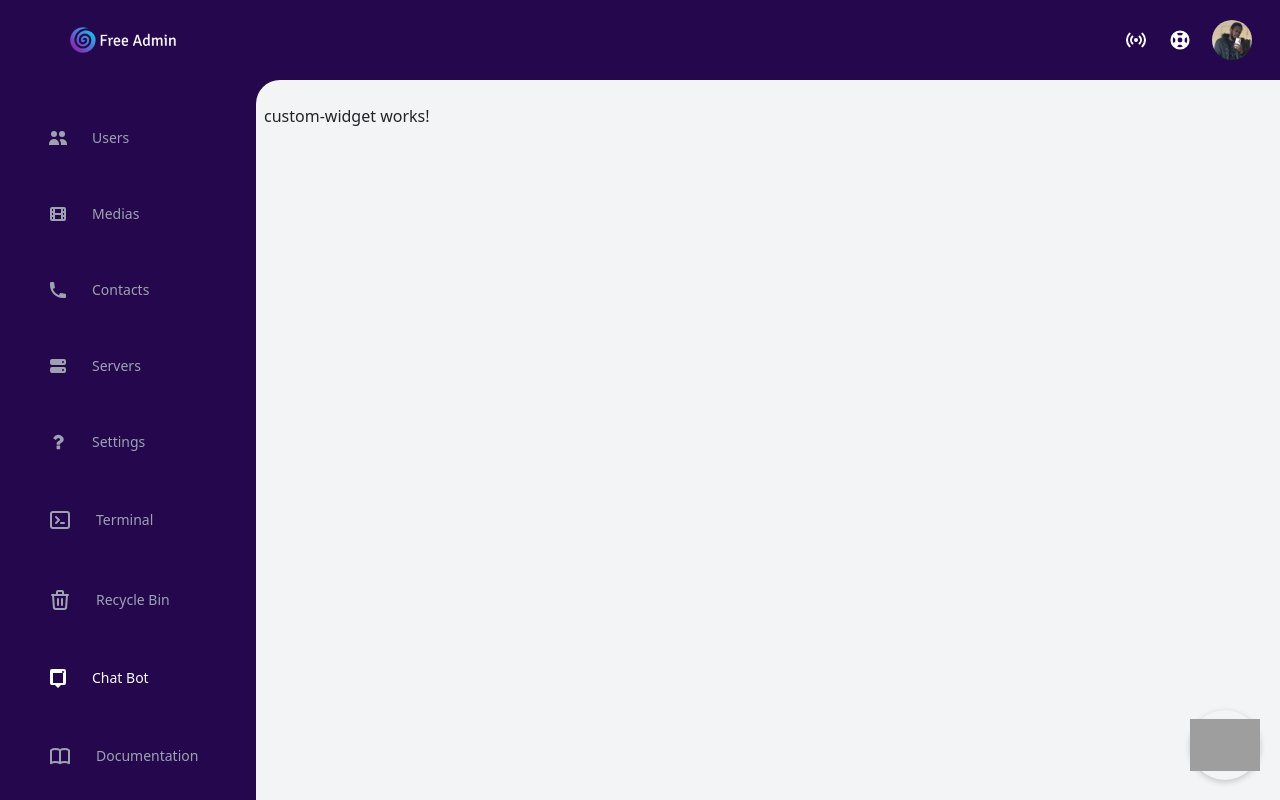
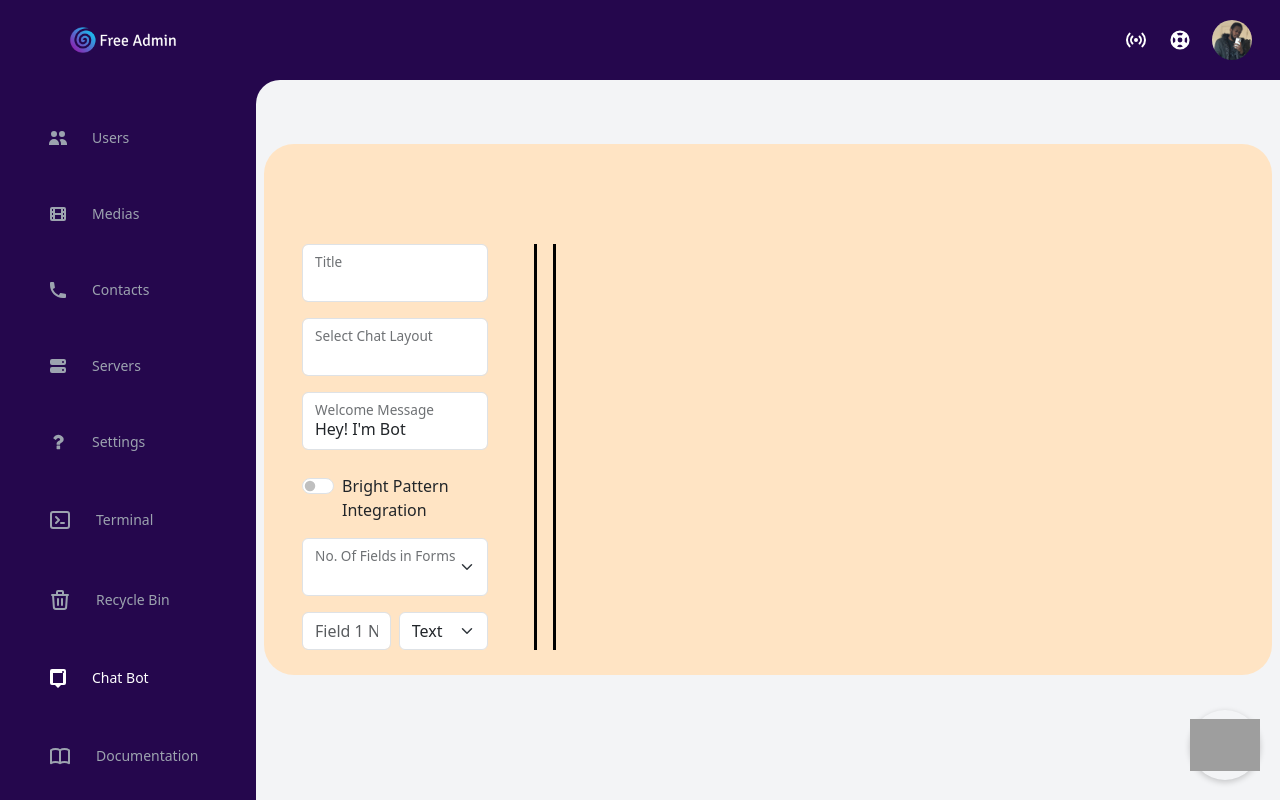
Before and after one commit to aayush-ak912/chat-widgets, an Angular app: page /admin/chatBot in a window 1280 px wide. Built offline with nearby package versions, Linux system fonts and the light colour scheme; grey boxes are pictures that could not be loaded.

Commit message:
bot form configured

```diff
--- a/src/app/Interface/interface.ts
+++ b/src/app/Interface/interface.ts
@@ -83,6 +83,7 @@ export interface BotConfig {
   id: string;
   entityId: string;
   botName: string;
+  formEnable:boolean;
   enableVoiceChat: boolean;
   assemblyAI: any | null;
   openAI: any | null;
@@ -114,6 +115,10 @@ export interface Widget {
   updatedAt: Date;
 }
 
+export interface botForm {
+  inputfields: number;
+  fields: { name: string; type: string }[];
+}
 
 
 export interface ReleaseNote {
--- a/src/app/pages/custom-widget/custom-widget.component.css
+++ b/src/app/pages/custom-widget/custom-widget.component.css
@@ -0,0 +1,27 @@
+.main-container{
+    max-height: 80%;
+    background-color: bisque;
+    border-radius: 30px;
+    margin-top: 40px;
+    overflow-y: auto;
+    padding: 30px;
+}
+.bar{
+    height: 70px;
+}
+
+.left-box {
+  max-height: 57vh;
+  border-right: 3px solid black;
+  overflow: auto;
+}
+
+.right-box{
+    max-height: 57vh;
+    overflow-y: hidden;
+    border-left: 3px solid black;
+}
+
+.w-s{
+    width: 80%;
+}
--- a/src/app/pages/custom-widget/custom-widget.component.html
+++ b/src/app/pages/custom-widget/custom-widget.component.html
@@ -1 +1,73 @@
-<p>custom-widget works!</p>
+<div class="main-container">
+    <div class="bar"></div>
+    <div class="d-flex gap-3 ps-2">
+        <div class="col-md-3 left-box">
+            <div class="form-floating">
+                <input type="text" class="form-control w-s" name="BotName" maxlength="20" />
+                <label for="BotName">Title</label>
+            </div>
+            <div class="form-floating mt-3">
+                <select class="form-control w-s" [(ngModel)]="layout" name="BotName" maxlength="20">
+                    <option disabled> Select Layout</option>
+                    <option value="1"> Bubble Pop</option>
+                    <option value="2"> Classic Drop Chat</option>
+                </select>
+                <label for="BotName">Select Chat Layout</label>
+            </div>
+            <div class="form-floating mt-3">
+                <input class="form-control w-s" type="text" [(ngModel)]="wMsg" name="wmsg" />
+                <label for="wmsg">Welcome Message</label>
+            </div>
+            <div class="form-check form-switch fs-6 mt-4">
+                <input type="checkbox" role="switch" id="bpintegration" [(ngModel)]="BotConfig.brightPattern.Enable"
+                    class="form-check-input">
+                <label for="bpintegration" class="z-0 form-check-label">Bright Pattern Integration</label>
+            </div>
+            <div class="form-check form-switch fs-6 mt-4" *ngIf="BotConfig.brightPattern.Enable">
+                <input type="checkbox" role="switch" id="enableFormSwitch" [(ngModel)]="BotConfig.formEnable"
+                    class="form-check-input">
+                <label for="enableFormSwitch" class="z-0 form-check-label">Enable Form</label>
+            </div>
+
+            <div *ngIf="BotConfig.formEnable">
+                <div class="form-floating mt-3">
+                    <select class="form-select w-s" name="numberOfFields" id="numberOfFields"
+                        [(ngModel)]="bForm.inputfields" (ngModelChange)="onInputFieldsChange($event)">
+                        <option *ngFor="let num of [].constructor(5); let i = index" [value]="i + 1">
+                            {{ i + 1 }}
+                        </option>
+                    </select>
+                    <label for="numberOfFields">No. Of Fields in Forms</label>
+                </div>
+
+                <!-- Render Inputs -->
+                <div *ngFor="let field of bForm.fields; let i = index" class="mt-3 w-s">
+                    <div class="row g-2 align-items-center">
+                        <div class="col-md-6">
+                            <input type="text" class="form-control" placeholder="Field {{ i + 1 }} Name"
+                                [(ngModel)]="field.name" name="fieldName{{ i }}" />
+                        </div>
+
+                        <div class="col-md-6">
+                            <select class="form-select" [(ngModel)]="field.type" name="fieldType{{ i }}">
+                                <option value="text">Text</option>
+                                <option value="number">Number</option>
+                                <option value="date">Date</option>
+                                <option value="email">Email</option>
+                            </select>
+                        </div>
+                    </div>
+                </div>
+            </div>
+        </div>
+
+        <div class="col-md-6 right-box">
+            <div *ngIf="layout ==1">
+                <app-bubblepop></app-bubblepop>
+            </div>
+            <div *ngIf="layout ==2">
+                <app-classic-drop-chat></app-classic-drop-chat>
+            </div>
+        </div>
+    </div>
+</div>
--- a/src/app/pages/custom-widget/custom-widget.component.ts
+++ b/src/app/pages/custom-widget/custom-widget.component.ts
@@ -1,4 +1,5 @@
 import { Component } from '@angular/core';
+import { BotConfig, Widget, botForm } from '../../Interface/interface'
 
 @Component({
   selector: 'app-custom-widget',
@@ -6,5 +7,47 @@ import { Component } from '@angular/core';
   styleUrls: ['./custom-widget.component.css']
 })
 export class CustomWidgetComponent {
+  layout: number = 0;
+  wMsg: string = "Hey! I'm Bot";
+
+
+
+  bForm: botForm = {
+    inputfields:17,
+    fields: [{ name: '', type: 'text' }]
+  };
+
+  BotConfig: BotConfig = {
+    id: 'bot-123',
+    entityId: 'entity-456',
+    botName: 'Dummy Bot',
+    formEnable: true,
+    enableVoiceChat: false,
+    assemblyAI: { apiKey: 'dummy-assembly-key' },
+    openAI: { apiKey: 'dummy-openai-key' },
+    elevenLabs: { apiKey: 'dummy-elevenlabs-key' },
+    qdrant: { url: 'https://dummy-qdrant.io', collectionName: 'dummy-collection' },
+    awsLogin: { accessKeyId: 'dummy-access-key', secretAccessKey: 'dummy-secret' },
+    azureLogin: { tenantId: 'dummy-tenant', clientId: 'dummy-client' },
+    brightPattern: { enable: true, integrationId: 'bp-1234' },
+    prepaidBalanceUSD: 100.0,
+    totalTokensUsed: 5000,
+    totalCost: 0.25,
+    billingRatePer2000: 0.01,
+    tokensBilled: 4000,
+    allowOverage: false
+  };
+
+  onInputFieldsChange(count: number): void {
+  this.bForm.inputfields = count;
+  const currentLength = this.bForm.fields.length;
+  if (count > currentLength) {
+    for (let i = currentLength; i < count; i++) {
+      this.bForm.fields.push({ name: '', type: 'text' });
+    }
+  } else if (count < currentLength) {
+    this.bForm.fields.splice(count);
+  }
+}
 
 }
```
